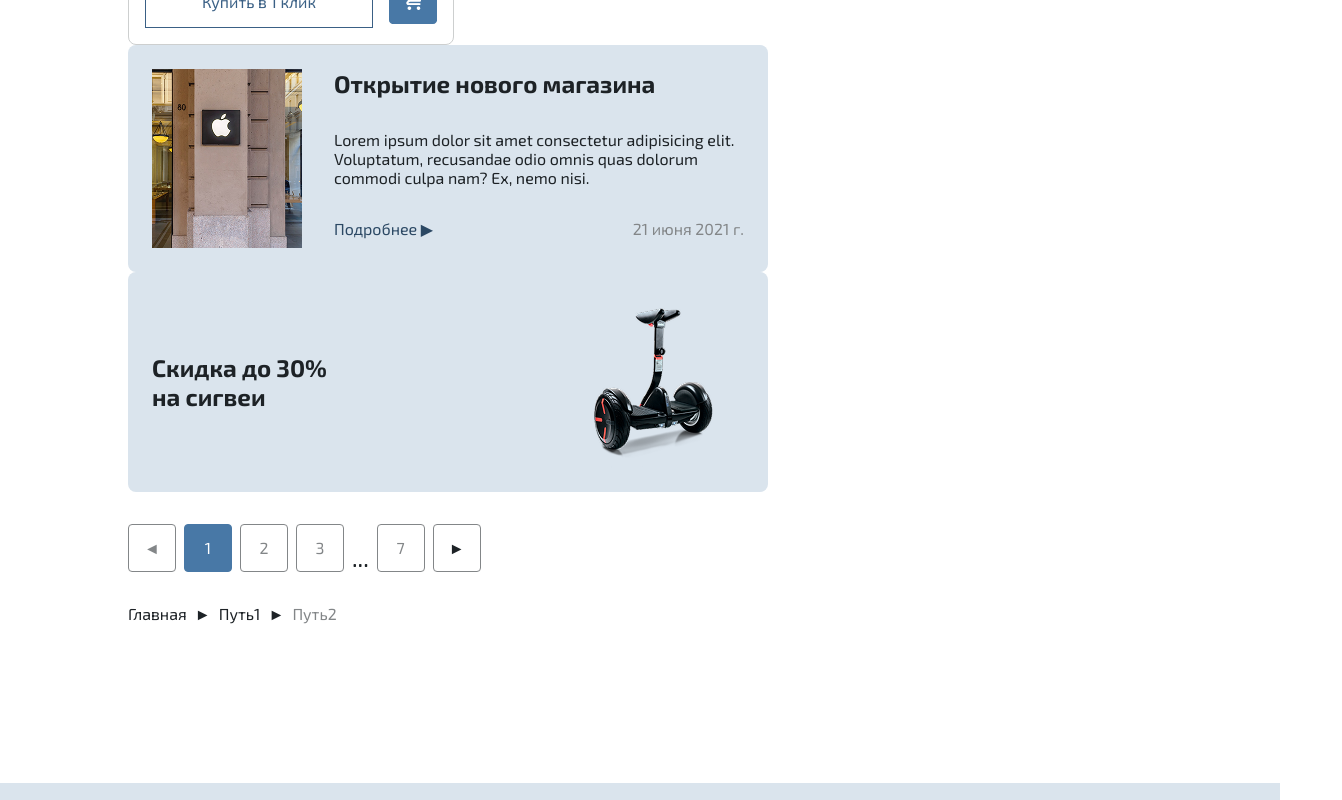
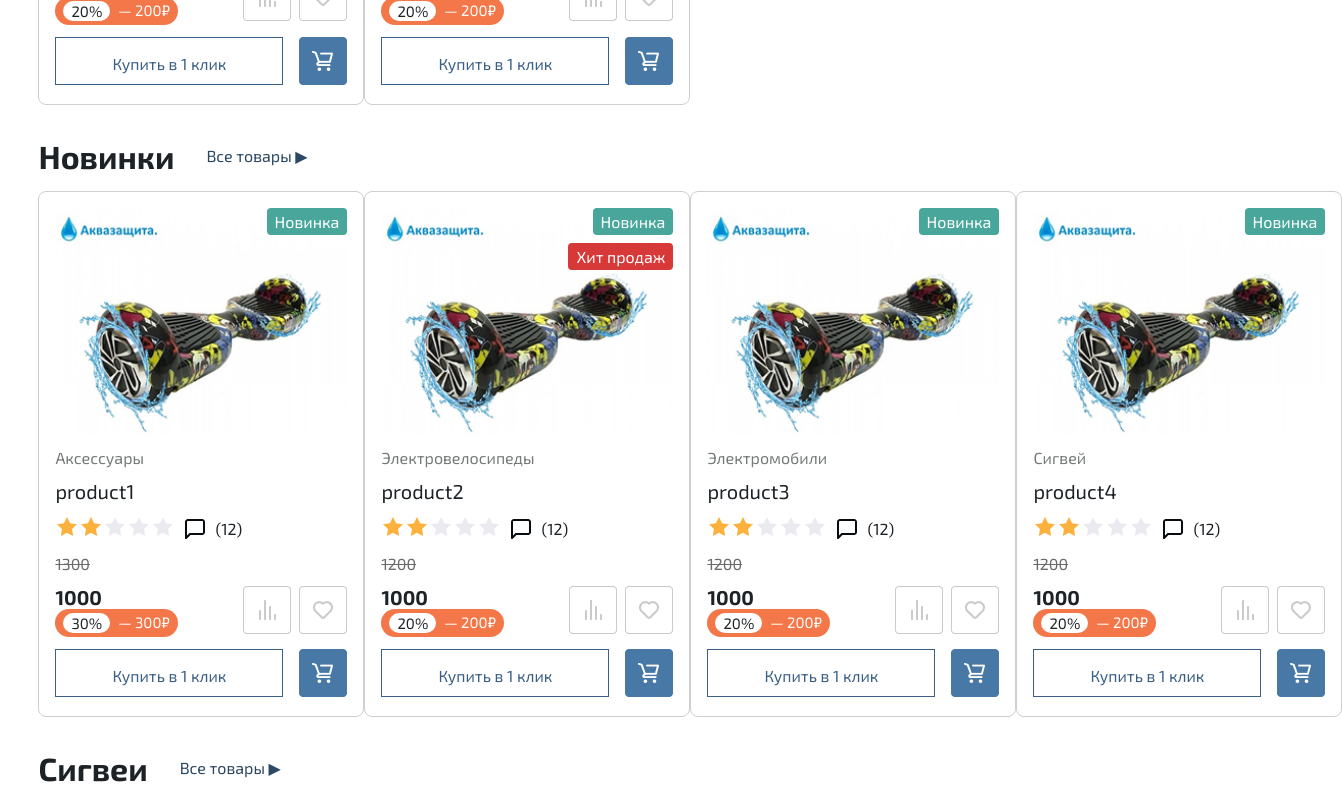
Before and after one commit to Annddreyy/electronics-store, a React (Create React App) app: page / in a window 1280 px wide. Shown: the part 1200-2000 px from the top of the page, 1342 px wide, since content can reach past the window. Built offline with nearby package versions, Linux system fonts and the light colour scheme.

Commit message:
feat: #22 Создать reducer для списка товаров

```diff
--- a/package.json
+++ b/package.json
@@ -14,10 +14,12 @@
         "classnames": "^2.5.1",
         "react": "^19.1.0",
         "react-dom": "^19.1.0",
+        "react-redux": "^9.2.0",
         "react-router-dom": "^7.6.0",
         "react-scripts": "5.0.1",
         "redux": "^5.0.1",
         "redux-thunk": "^3.1.0",
+        "reselect": "^5.1.1",
         "sass": "^1.88.0",
         "typescript": "^4.9.5",
         "web-vitals": "^2.1.4"
--- a/src/App.tsx
+++ b/src/App.tsx
@@ -1,32 +1,21 @@
 import newsImg from './assets/news/news-img.png';
 import img from './assets/offer_card/img.png';
-import productImg from './assets/productDefault.png';
 import { BreadCrumbs } from './components/common/BreadCrumbs/BreadCrumbs';
 import { Footer } from './components/common/Footer/Footer';
 import { Header } from './components/common/Header/Header';
 import { NewsCard } from './components/common/NewsCard/NewsCard';
 import { OfferCard } from './components/common/OfferCard/OfferCard';
 import { Paginator } from './components/common/Paginator/Paginator';
+import { ProductCardsGroup } from './components/common/ProductCardsGroup/ProductCardsGroup';
+import { TopPart } from './components/pages/Main/TopPart/TopPart';
+import { ProductTypeEnum } from './redux/products/productsReducer';
 import {
-    ProductCard,
-    PropsType,
-} from './components/common/ProductCard/ProductCard';
-import { TopPart } from './components/pages/Main/TopPart/TopPart';
+    getProductsByStatus,
+    getProductsByType,
+} from './redux/products/productsSelectors';
 import { LinkType } from './types';
 
 const App: React.FC = () => {
-    const card: PropsType = {
-        title: 'Гироскутер Smart Balance Well 6.5 Хип-Хоп (АКВАЗАЩИТА)',
-        img: productImg,
-        type: 'Сигвеи',
-        grade: 4,
-        oldPrice: 5400,
-        price: 4990,
-        commentsCount: 17,
-        promotionPercent: 20,
-        statusList: ['Новинка', 'Хит продаж'],
-    };
-
     const news = {
         img: newsImg,
         title: 'Открытие нового магазина',
@@ -58,7 +47,28 @@ const App: React.FC = () => {
             <Header />
             <div className="container">
                 <TopPart />
-                <ProductCard {...card} />
+                <ProductCardsGroup
+                    title={'Хиты продаж'}
+                    selector={getProductsByStatus('Хит продаж')}
+                />
+                <ProductCardsGroup
+                    title={'Новинки'}
+                    selector={getProductsByStatus('Новинка')}
+                />
+                <ProductCardsGroup
+                    title={'Сигвеи'}
+                    selector={getProductsByType(ProductTypeEnum.SEGWAY)}
+                />
+                <ProductCardsGroup
+                    title={'Моноколеса'}
+                    selector={getProductsByType(ProductTypeEnum.UNICYCLE)}
+                />
+                <ProductCardsGroup
+                    title={'Электровелосипеды'}
+                    selector={getProductsByType(
+                        ProductTypeEnum.ELECTRIC_BICYCLE,
+                    )}
+                />
                 <NewsCard {...news} />
                 <OfferCard {...offerCard} />
                 <Paginator {...paginator} />
--- a/src/components/common/ProductCard/ProductCard.module.scss
+++ b/src/components/common/ProductCard/ProductCard.module.scss
@@ -100,6 +100,7 @@
 
         .buy {
             width: 100%;
+            height: 48px;
 
             border-width: 1px;
             border-style: solid;
--- a/src/components/common/ProductCard/ProductCard.tsx
+++ b/src/components/common/ProductCard/ProductCard.tsx
@@ -6,27 +6,13 @@ import { CompareButton } from './CompareButton/CompareButton';
 import { LikeButton } from './LikeButton/LikeButton';
 import { BinButton } from './BinButton/BinButton';
 import cn from 'classnames';
+import { ProductType } from '../../../redux/products/productsReducer';
 
-export type StatusType = 'Новинка' | 'Хит продаж';
-
-export type PropsType = {
-    title: string;
-    img: string;
-    type: string;
-    grade: 0 | 1 | 2 | 3 | 4 | 5;
-    oldPrice?: number;
-    price: number;
-    commentsCount: number;
-    promotionPercent?: number;
-    statusList?: StatusType[];
-};
-
-export const ProductCard: React.FC<PropsType> = ({
+export const ProductCard: React.FC<ProductType> = ({
     title,
     img,
     type,
     grade,
-    oldPrice,
     price,
     commentsCount,
     promotionPercent,
@@ -36,6 +22,11 @@ export const ProductCard: React.FC<PropsType> = ({
     for (let i = 0; i < 5; i++) {
         stars.push(<img src={i < grade ? starFill : star} />);
     }
+
+    const oldPrice = promotionPercent
+        ? price * (1 + promotionPercent / 100)
+        : undefined;
+
     return (
         <article className={cn(classes.card, 'border-gray-light-6')}>
             <div className={classes.statuses}>
@@ -68,11 +59,13 @@ export const ProductCard: React.FC<PropsType> = ({
             <div className={classes.bottomInformation}>
                 <div>
                     <p className={classes.price}>{price}</p>
-                    <p className={cn(classes.promotion, 'bg-orange')}>
-                        <span className={cn(classes.percentCount, 'bg-white')}>
-                            {promotionPercent}%
-                        </span>
-                        {promotionPercent && (
+                    {promotionPercent && (
+                        <p className={cn(classes.promotion, 'bg-orange')}>
+                            <span
+                                className={cn(classes.percentCount, 'bg-white')}
+                            >
+                                {promotionPercent}%
+                            </span>
                             <span
                                 className={cn(
                                     classes.promotionValue,
@@ -81,8 +74,8 @@ export const ProductCard: React.FC<PropsType> = ({
                             >
                                 — {(promotionPercent * price) / 100}₽
                             </span>
-                        )}
-                    </p>
+                        </p>
+                    )}
                 </div>
                 <div className={classes.buttonsInf}>
                     <CompareButton />
--- /dev/null
+++ b/src/components/common/ProductCardsGroup/ProductCardsGroup.module.scss
@@ -0,0 +1,23 @@
+@use './../../../scss/variables' as *;
+
+.productsGroup {
+    display: flex;
+    flex-direction: column;
+    gap: $base-gap;
+    margin: $base-margin-8 0;
+
+    .top {
+        display: flex;
+        gap: $base-gap-2;
+        align-items: center;
+
+        .title {
+            font-size: $font-size-xl;
+        }
+    }
+
+    .productCards {
+        display: grid;
+        grid-template-columns: repeat(4, 1fr);
+    }
+}
--- /dev/null
+++ b/src/components/common/ProductCardsGroup/ProductCardsGroup.tsx
@@ -0,0 +1,31 @@
+import { useSelector } from 'react-redux';
+import { AppStateType } from '../../../redux/store';
+import { ProductCard } from '../ProductCard/ProductCard';
+import { ProductType } from '../../../redux/products/productsReducer';
+import classes from './ProductCardsGroup.module.scss';
+import { NavLink } from 'react-router-dom';
+
+type PropsType = {
+    title: string;
+    selector: (state: AppStateType) => ProductType[];
+};
+
+export const ProductCardsGroup: React.FC<PropsType> = ({ title, selector }) => {
+    const products = useSelector(selector).slice(0, 4);
+
+    const productsElem = products.map((product) => (
+        <ProductCard {...product} key={product.id} />
+    ));
+
+    return (
+        <div className={classes.productsGroup}>
+            <div className={classes.top}>
+                <h2 className={classes.title}>{title}</h2>
+                <NavLink to={'/products'} className={'text-primary-dark-4'}>
+                    Все товары ▶
+                </NavLink>
+            </div>
+            <div className={classes.productCards}>{productsElem}</div>
+        </div>
+    );
+};
--- a/src/index.tsx
+++ b/src/index.tsx
@@ -3,6 +3,8 @@ import './scss/index.scss';
 import App from './App';
 import reportWebVitals from './reportWebVitals';
 import { BrowserRouter } from 'react-router-dom';
+import { Provider } from 'react-redux';
+import store from './redux/store';
 
 const root = ReactDOM.createRoot(
     document.getElementById('root') as HTMLElement,
@@ -10,7 +12,9 @@ const root = ReactDOM.createRoot(
 
 root.render(
     <BrowserRouter>
-        <App />
+        <Provider store={store}>
+            <App />
+        </Provider>
     </BrowserRouter>,
 );
 
--- /dev/null
+++ b/src/redux/products/productsReducer.ts
@@ -0,0 +1,145 @@
+import { InferActionsType } from '../store';
+import productImg from './../../assets/productDefault.png';
+
+export enum ProductTypeEnum {
+    GYRO_SCOOTER = 'Гироскутер',
+    ELECTRIC_SCOOTER = 'Электросамокат',
+    UNICYCLE = 'Моноколесо',
+    SEGWAY = 'Сигвей',
+    ELECTRO_SCOOTER = 'Электроскутер',
+    ELECTRIC_BICYCLE = 'Электровелосипеды',
+    ELECTRO_SKATEBOARD = 'Электроскейт',
+    ELECTRIC_CAR = 'Электромобили',
+    ACCESSORIES = 'Аксессуары',
+    SMART_TOYS = 'Умные игрушки',
+    SMART_WATCH = 'Умные часы',
+}
+
+export type StatusType = 'Новинка' | 'Хит продаж';
+
+export type ProductType = {
+    id: number;
+    title: string;
+    img: string;
+    type: ProductTypeEnum;
+    grade: 0 | 1 | 2 | 3 | 4 | 5;
+    price: number;
+    commentsCount: number;
+    promotionPercent?: number;
+    statusList?: StatusType[];
+};
+
+const initialState: {
+    products: ProductType[];
+} = {
+    products: [
+        {
+            id: 1,
+            title: 'product1',
+            img: productImg,
+            type: ProductTypeEnum.ACCESSORIES,
+            grade: 2,
+            price: 1000,
+            commentsCount: 12,
+            promotionPercent: 30,
+            statusList: ['Новинка'],
+        },
+        {
+            id: 2,
+            title: 'product2',
+            img: productImg,
+            type: ProductTypeEnum.ELECTRIC_BICYCLE,
+            grade: 2,
+            price: 1000,
+            commentsCount: 12,
+            promotionPercent: 20,
+            statusList: ['Новинка', 'Хит продаж'],
+        },
+        {
+            id: 3,
+            title: 'product3',
+            img: productImg,
+            type: ProductTypeEnum.ELECTRIC_CAR,
+            grade: 2,
+            price: 1000,
+            commentsCount: 12,
+            promotionPercent: 20,
+            statusList: ['Новинка'],
+        },
+        {
+            id: 4,
+            title: 'product4',
+            img: productImg,
+            type: ProductTypeEnum.SEGWAY,
+            grade: 2,
+            price: 1000,
+            commentsCount: 12,
+            promotionPercent: 20,
+            statusList: ['Новинка'],
+        },
+        {
+            id: 5,
+            title: 'product5',
+            img: productImg,
+            type: ProductTypeEnum.SEGWAY,
+            grade: 2,
+            price: 1000,
+            commentsCount: 12,
+            promotionPercent: 20,
+            statusList: ['Новинка'],
+        },
+        {
+            id: 6,
+            title: 'product6',
+            img: productImg,
+            type: ProductTypeEnum.SEGWAY,
+            grade: 2,
+            price: 1000,
+            commentsCount: 12,
+            promotionPercent: 20,
+        },
+        {
+            id: 7,
+            title: 'product7',
+            img: productImg,
+            type: ProductTypeEnum.SEGWAY,
+            grade: 2,
+            price: 1000,
+            commentsCount: 12,
+        },
+        {
+            id: 8,
+            title: 'product8',
+            img: productImg,
+            type: ProductTypeEnum.SEGWAY,
+            grade: 2,
+            price: 1000,
+            commentsCount: 12,
+            promotionPercent: 20,
+            statusList: ['Хит продаж'],
+        },
+        {
+            id: 9,
+            title: 'product9',
+            img: productImg,
+            type: ProductTypeEnum.SEGWAY,
+            grade: 2,
+            price: 1000,
+            commentsCount: 13,
+            promotionPercent: 20,
+        },
+    ],
+};
+
+export type InitialStateType = typeof initialState;
+
+export const productsReducer = (
+    state = initialState,
+    action: ActionTypes,
+): InitialStateType => {
+    return state;
+};
+
+export const actions = {};
+
+export type ActionTypes = InferActionsType<typeof actions>;
--- /dev/null
+++ b/src/redux/products/productsSelectors.ts
@@ -0,0 +1,17 @@
+import { createSelector } from 'reselect';
+import { AppStateType } from '../store';
+import { StatusType } from './productsReducer';
+
+export const getProductsSelector = (state: AppStateType) => {
+    return state.products.products;
+};
+
+export const getProductsByStatus = (status: StatusType) =>
+    createSelector(getProductsSelector, (products) =>
+        products.filter((product) => product.statusList?.includes(status)),
+    );
+
+export const getProductsByType = (type: string) =>
+    createSelector(getProductsSelector, (products) =>
+        products.filter((product) => product.type === type),
+    );
--- a/src/scss/_base.scss
+++ b/src/scss/_base.scss
@@ -13,7 +13,7 @@
 }
 
 .container {
-    width: min(80%, 150em);
+    width: min(94%, 150em);
     margin: 0 auto;
 }
 
```
Also changed, not shown: src/redux/store.ts (+12 -4 lines), 1 other file (tests, documents, lock files or other folders).
